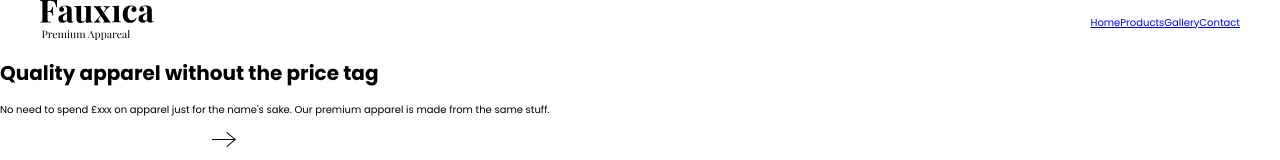
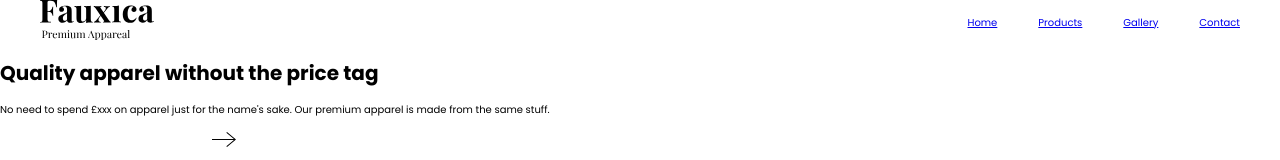
Before and after one commit to Germain712/Fauxica, a plain HTML site: page index.html in a window 1280 px wide. Shown: the top 160 px of the page. Drawn offline with Linux system fonts and the light colour scheme; a web font is replaced by a local one.

Commit message:
added some space between the nav text

```diff
--- a/css/main.css
+++ b/css/main.css
@@ -25,4 +25,5 @@ header {
 nav ul {
   list-style-type: none;
   display: flex;
+  gap: 4.1em;
 }
```
